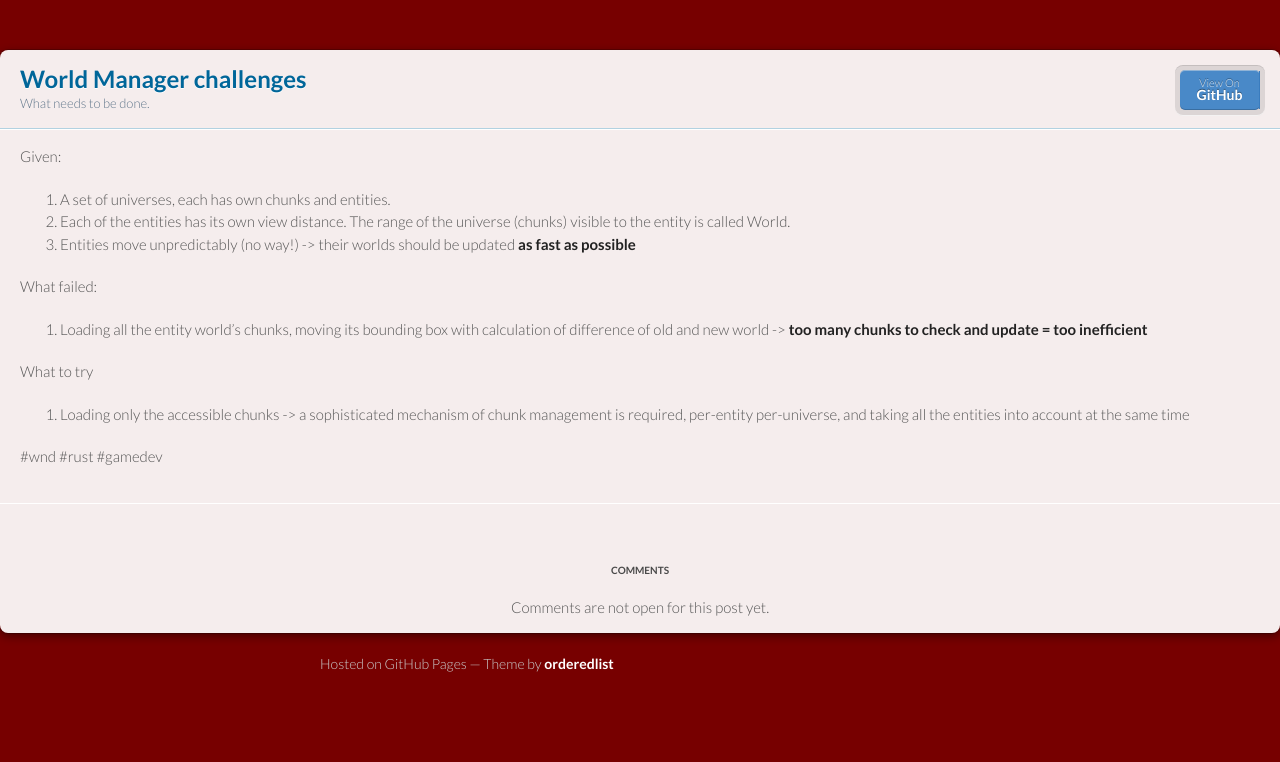
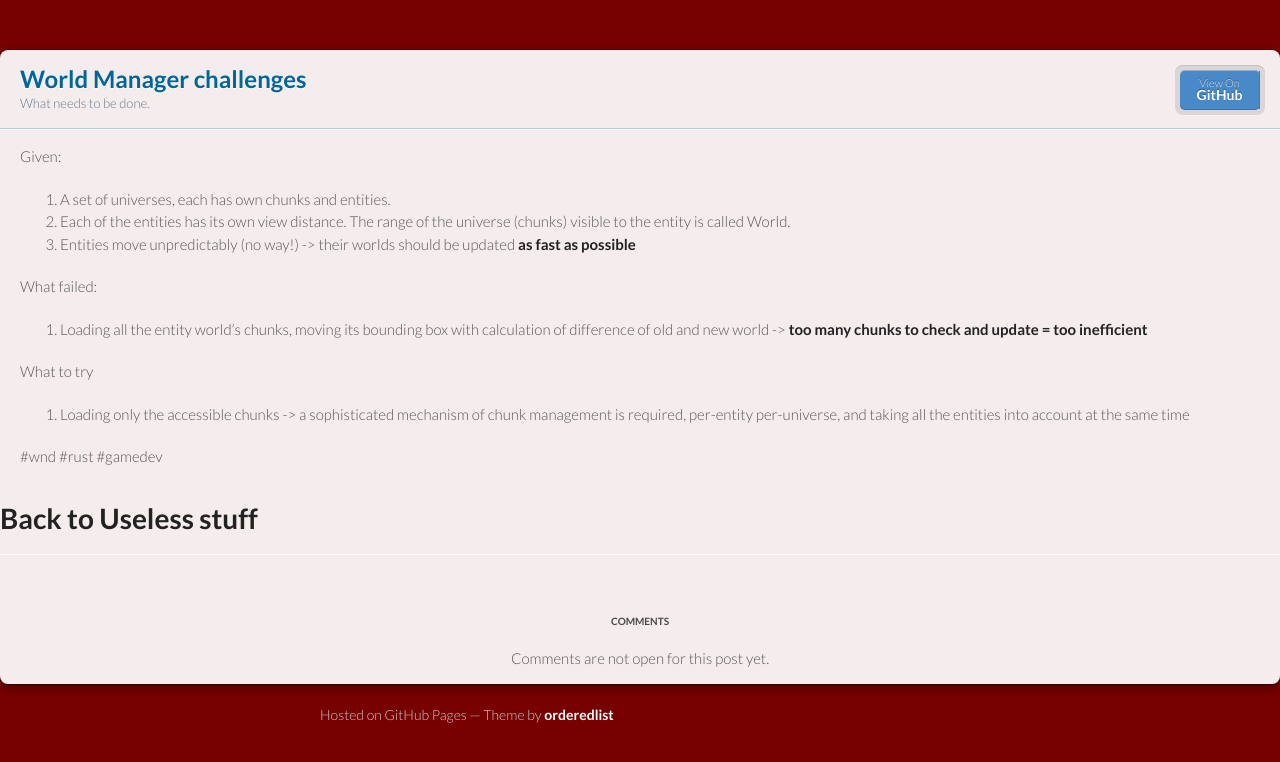
Before and after one commit to snuk182/snuk182.github.io, a Jekyll site: the page built from _posts/2017-07-12-world-manager-challenges.md, in a window 1280 px wide. Shown: the top 762 px of the page. Built offline with Jekyll 4.4.1, drawn with Linux system fonts in a browser that asks for light colours; nearby versions of some CDN libraries.

Commit message:
Back to title link

```diff
--- a/_layouts/post.html
+++ b/_layouts/post.html
@@ -35,11 +35,12 @@
       {{ content }}
 
       </section>
-	  <section>
+      <a href="/index.html"><h1 id="project_title">Back to {{ site.title | default: site.github.repository_name }}</h1></a>
+      <section>
 
-	  {% include github-comments.html %}
+      {% include github-comments.html %}
 
-	  </section>
+      </section>
     </div>
 
     <footer>
```
